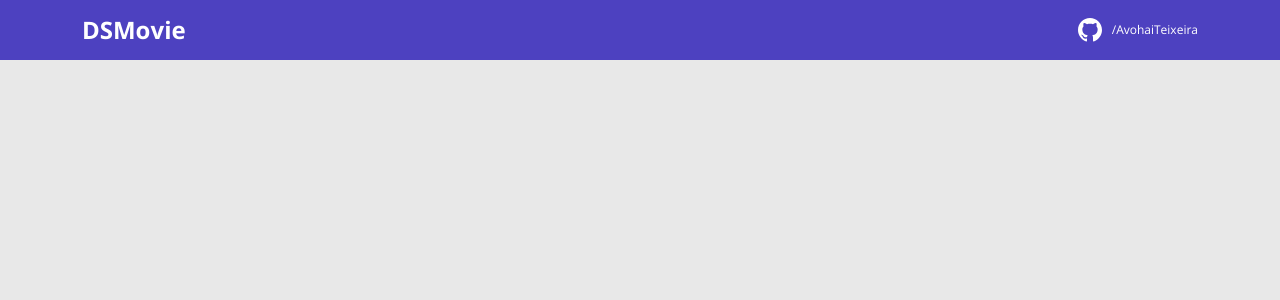
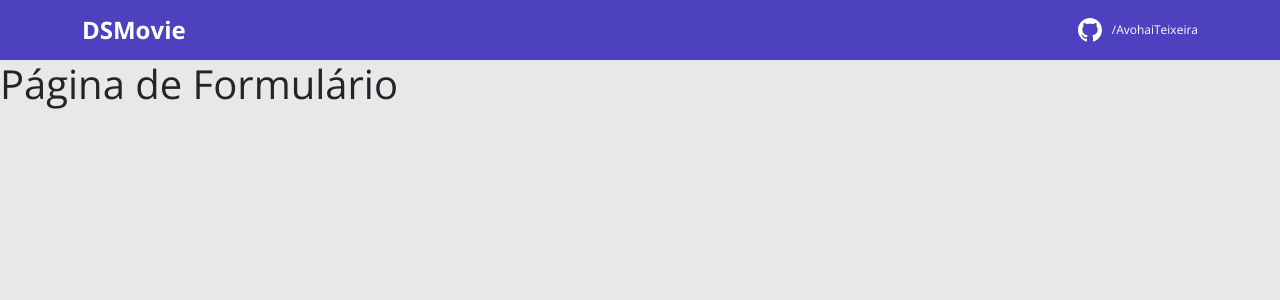
Before and after one commit to AvohaiTeixeira/dsmovie2, a React (Create React App) app in the folder frontend/: page /form/1 in a window 1280 px wide. Shown: the top 300 px of the page. Built offline with nearby package versions, Linux system fonts and the light colour scheme.

Commit message:
Criando rotas

```diff
--- a/frontend/package.json
+++ b/frontend/package.json
@@ -10,9 +10,11 @@
     "@types/node": "^16.18.39",
     "@types/react": "^18.2.18",
     "@types/react-dom": "^18.2.7",
+    "@types/react-router-dom": "5.3.2",
     "bootstrap": "5.1.3",
     "react": "^18.2.0",
     "react-dom": "^18.2.0",
+    "react-router-dom": "6.2.1",
     "react-scripts": "5.0.1",
     "typescript": "^4.9.5",
     "web-vitals": "^2.1.4"
--- a/frontend/src/App.tsx
+++ b/frontend/src/App.tsx
@@ -1,8 +1,23 @@
-import Navbar from "./components/Navbar";
+import {
+  BrowserRouter,
+  Routes,
+  Route
+} from "react-router-dom";
+import Listing from 'pages/Listing';
+import Form from 'pages/Form';
+import Navbar from "components/Navbar";
 
 function App() {
   return (
-    <Navbar />
+    <BrowserRouter>
+      <Navbar />
+      <Routes>
+        <Route path="/" element={<Listing />} />
+        <Route path="/form">
+          <Route path=":movieId" element={<Form />} />
+        </Route>
+      </Routes>
+    </BrowserRouter>
   );
 }
 
--- /dev/null
+++ b/frontend/src/pages/Form/index.tsx
@@ -0,0 +1,7 @@
+function Form () {
+    return (
+       <h1>Página de Formulário</h1>
+    );
+}
+
+export default Form;
--- /dev/null
+++ b/frontend/src/pages/Listing/index.tsx
@@ -0,0 +1,7 @@
+function Listing () {
+    return (
+       <h1>Página de listagem</h1>
+    );
+}
+
+export default Listing;
```
Also changed, not shown: 1 other file (tests, documents, lock files or other folders).
